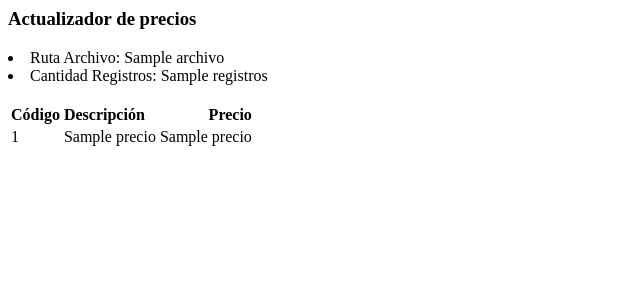
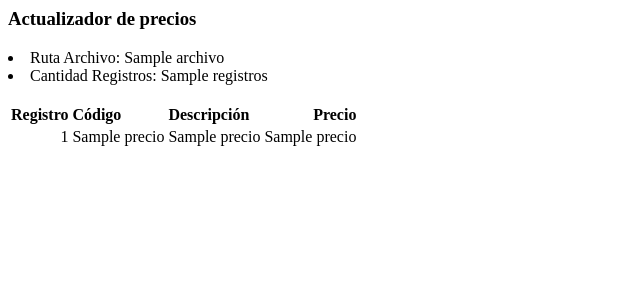
Before and after one commit to flaviobovio/act_precios, a Flask app: template templates/index.html in a window 1280 px wide. Shown: the top 300 px of the page, without its empty margins (0-640 px from the left). Run offline with Flask 3, Linux system fonts and the light colour scheme; the template is opened without the code that fills it: most values are stand-ins (such as "Sample title", 1, 10 or a date in 2020); parts of the project's set-up code (start-up, migrations or seed data) failed here and were passed over.

Commit message:
se agregó nro de registro a la búsqueda

```diff
--- a/app.py
+++ b/app.py
@@ -3,7 +3,6 @@ import dbf
 import pandas as pd
 
 app = Flask(__name__)
-
 
 
 ruta_tabla = 'PRUEBA.DBF'
@@ -14,12 +13,11 @@ try:
 except:
     print "ERROR, no se pudo abrir el archivo ", ruta_tabla
 
-records = [[record.NUMERO, record.DESCRI, record.P_VENTA] for record in tabla]
+regs = [[reg._recnum, reg.NUMERO, reg.DESCRI, reg.P_VENTA] for reg in tabla]
 
-df = pd.DataFrame(records)
-df.columns = ['numero', 'descri', 'p_venta']
+df = pd.DataFrame(regs)
+df.columns = ['registro', 'numero', 'descri', 'p_venta']
 
-print df.head()
 
 @app.route("/")
 def index():
@@ -27,16 +25,27 @@ def index():
 
 
 
-@app.route('/buscar_producto/<codigo>', methods=['GET'])
-def buscar_producto(codigo):
+@app.route('/buscar/<codigo>', methods=['GET'])
+def buscar(codigo):
 
     producto = df[df['numero']==codigo]
-    respuesta = {
-     'numero' : producto['numero'].values[0],
-     'descri' : producto['descri'].values[0],
-     'precio' : producto['p_venta'].values[0]
-    }
+    respuesta = {}
+    if len(producto)>0:
+        respuesta = {
+            'registro' : producto['registro'].values[0],
+            'numero'   : producto['numero'].values[0],
+            'descri'   : producto['descri'].values[0],
+            'precio'   : producto['p_venta'].values[0]
+        }
     return jsonify(respuesta)
+
+
+@app.route('/cambiar/<codigo>/<precio>', methods=['PUT'])
+def cambiar(codigo, precio):
+    #'registro' : record._recnum
+    pass
+
+
 
 if __name__ == '__main__':
     app.run(debug=True)
--- a/templates/index.html
+++ b/templates/index.html
@@ -5,6 +5,7 @@
     <br>
     <table>
         <tr>
+            <th style="text-align: right;">Registro</th>
             <th style="text-align: left;">Código</th>
             <th style="text-align: left;">Descripción</th>
             <th style="text-align: right;">Precio</th>
@@ -12,9 +13,10 @@
 
         {% for p in precios %}
             <tr>
-                <td style="text-align: left;">{{p[0]}}</td>
+                <td style="text-align: right;">{{p[0]}}</td>
                 <td style="text-align: left;">{{p[1]}}</td>
-                <td style="text-align: right;">{{p[2]}}</td>
+                <td style="text-align: left;">{{p[2]}}</td>
+                <td style="text-align: right;">{{p[3]}}</td>
             </tr>
         {% endfor %}
 
```
Also changed, not shown: 2 other files.
